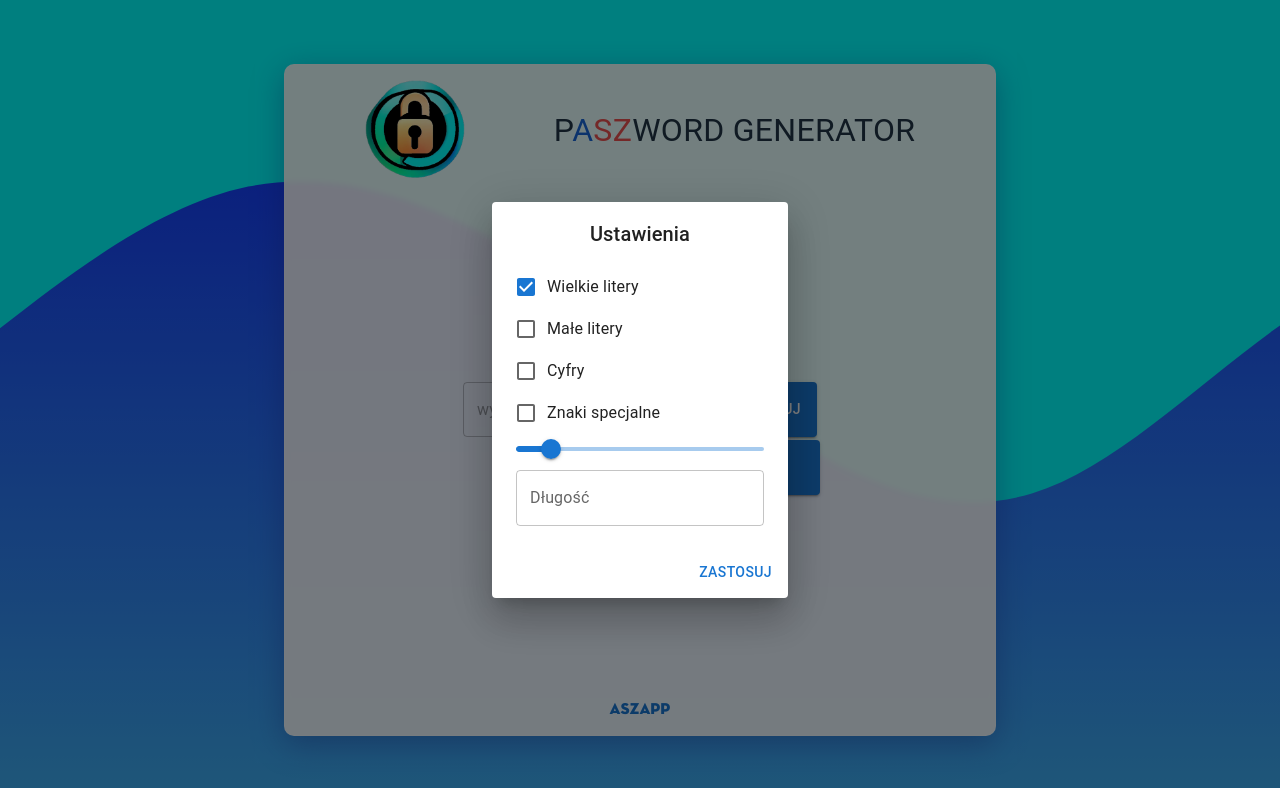
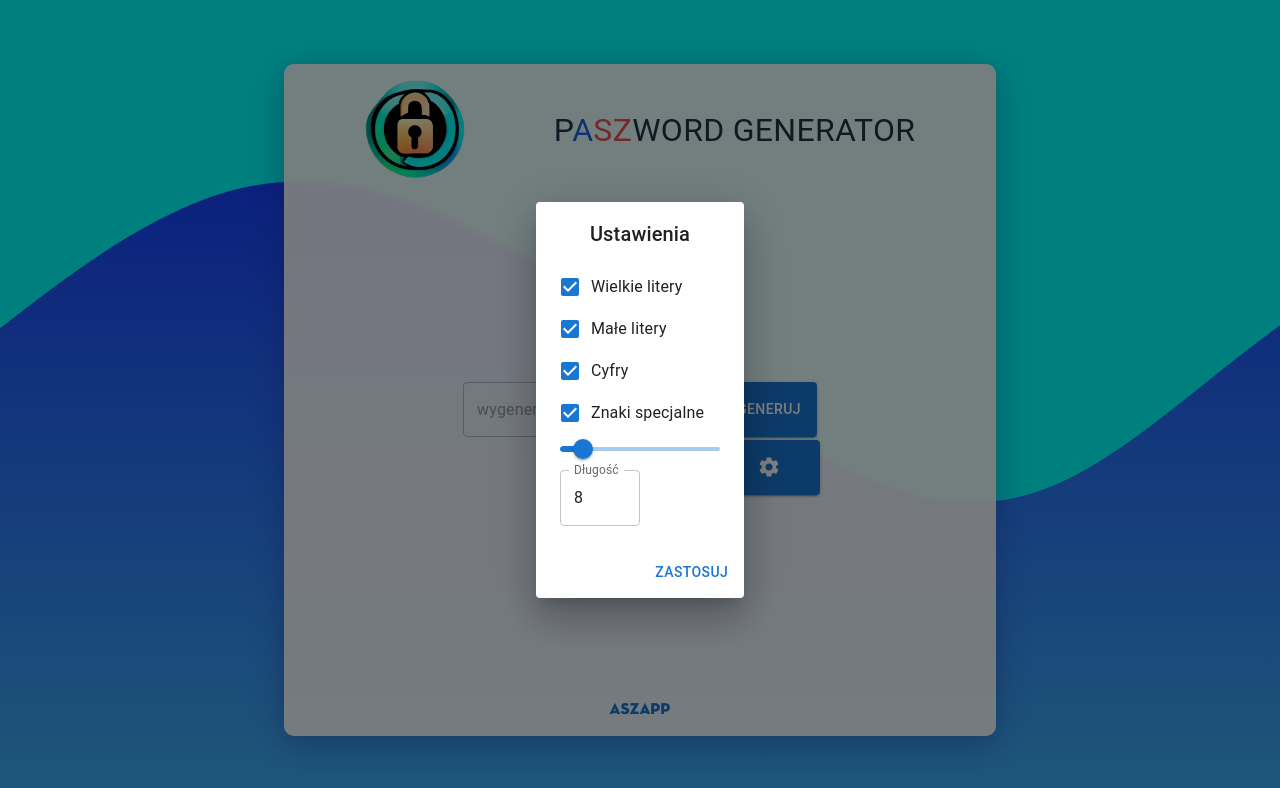
Before and after one commit to asztandar/pASZwordGenerator, a React (Vite) app in the folder pASZwordGenerator/: page / in a window 1280 px wide. Both pictures are taken after a click on the button 769 px from the left and 467 px from the top of the page. Shown: the top 788 px of the page. Built offline with nearby package versions, Linux system fonts and the light colour scheme.

Commit message:
fixed context

```diff
--- a/pASZwordGenerator/src/App.tsx
+++ b/pASZwordGenerator/src/App.tsx
@@ -13,13 +13,9 @@ import TextField from '@mui/material/TextField';
 import Button from '@mui/material/Button';
 import SettingsIcon from '@mui/icons-material/Settings';
 import ModalSettings from './modals/modalSettings';
-import SettingsContext, { defaultContext } from './utils/Context';
-import IContext from './interfaces/IContext';
+import { SettingsProvider } from './utils/Context';
 
 function App() {
-
-  const [settings, setSettings] = useState<IContext | any>(defaultContext)
-
 
   const [openModalSettings, setOpenModalSettings] = useState<boolean>(false);
 
@@ -28,7 +24,7 @@ function App() {
   };
 
   return (
-    <SettingsContext.Provider value={{settings, setSettings}}>
+    <SettingsProvider>
       <div className="pageWrapper">
         <Box className="containerBox">
           <Header>
@@ -82,7 +78,7 @@ function App() {
         </Box>
         <ModalSettings open={openModalSettings} close={setOpenModalSettings} />
       </div>
-     </SettingsContext.Provider>
+    </SettingsProvider>
   );
 }
 
--- a/pASZwordGenerator/src/modals/modalSettings.tsx
+++ b/pASZwordGenerator/src/modals/modalSettings.tsx
@@ -1,3 +1,4 @@
+/* eslint-disable @typescript-eslint/no-explicit-any */
 import Button from '@mui/material/Button';
 import Dialog from '@mui/material/Dialog';
 import DialogActions from '@mui/material/DialogActions';
@@ -10,45 +11,26 @@ import Slider from '@mui/material/Slider';
 import Box from '@mui/material/Box';
 import { TextField } from '@mui/material';
 import * as React from 'react';
-import SettingsContext from './../utils/Context';
+import { SettingsContext } from './../utils/Context';
+import { ChangeEvent } from 'react';
+
 
 const ModalSettings = ({open, close}: IModalSettings) => {
 
-  const context = React.useContext(SettingsContext);
-
-  console.log("settings1: ", context);
-
-  React.useEffect(() => {
-    console.log("settings: ", context);
-    context.setSettings((prevSettings: any) => ({
-      ...prevSettings,
-      settings: {
-        ...prevSettings.settings,
-        length: 99
-      }
-    }));
-    context.setSettings((prevSettings: any) => ({
-      ...prevSettings,
-      settings: {
-        ...prevSettings.settings,
-        digit: false
-      }
-    }));
-  }, []);
-  console.log("settings: ", context);
+  const { settings, updateSettings } = React.useContext(SettingsContext);
 
 
   return (
       <Dialog open={open} onClose={()=>close(false)} PaperProps={{className:'modalSettingsDialog'}}>
         <DialogTitle className='modalSettingsDialogTitle'>Ustawienia</DialogTitle>
         <DialogContent className='modalSettingsDialogContent'>
-            <FormControlLabel control={<Checkbox  checked={context.settings.settings.upperCase}/>} label="Wielkie litery" />
-            <FormControlLabel control={<Checkbox checked={context.settings.lowerCase}/>} label="Małe litery" />
-            <FormControlLabel control={<Checkbox checked={context.settings.digit}/>} label="Cyfry" />
-            <FormControlLabel control={<Checkbox checked={context.settings.special}/>} label="Znaki specjalne" />
+            <FormControlLabel control={<Checkbox onChange={()=>{updateSettings({ upperCase: !settings.upperCase });}}  checked={settings.upperCase}/>} label="Wielkie litery" />
+            <FormControlLabel control={<Checkbox onChange={()=>{updateSettings({ lowerCase: !settings.lowerCase });}} checked={settings.lowerCase}/>} label="Małe litery" />
+            <FormControlLabel control={<Checkbox onChange={()=>{updateSettings({ digit: !settings.digit });}} checked={settings.digit}/>} label="Cyfry" />
+            <FormControlLabel control={<Checkbox onChange={()=>{updateSettings({ special: !settings.special });}} checked={settings.special}/>} label="Znaki specjalne" />
             <Box>
-                <Slider defaultValue={8} min={4} max={32}  aria-label="Default" valueLabelDisplay="auto" />
-                <TextField label="Długość" value={null}/>
+                <Slider defaultValue={8} min={4} max={32} value={settings.length} onChange={(e:any)=>{updateSettings({length: e.target.value});}} aria-label="Default" valueLabelDisplay="auto" />
+                <TextField label="Długość" value={settings.length} sx={{width: 'clamp(70px, 80px, 100px)'}}/>
             </Box>
 
 
--- a/pASZwordGenerator/src/utils/Context.ts
+++ /dev/null
@@ -1,19 +0,0 @@
-/* eslint-disable @typescript-eslint/no-empty-function */
-import * as React from 'react';
-import IContext from '../interfaces/IContext';
-
-export const defaultContext = {
-  settings: {
-    length: 8,
-    upperCase: true,
-    lowerCase: true,
-    digit: true,
-    special: true,
-    darkmode: true
-  },
-  setSettings: () => {}
-};
-
-const SettingsContext = React.createContext<IContext>(defaultContext);
-
-export default SettingsContext;
--- /dev/null
+++ b/pASZwordGenerator/src/utils/Context.tsx
@@ -0,0 +1,51 @@
+/* eslint-disable @typescript-eslint/no-empty-function */
+import { createContext, useState } from 'react';
+
+type Settings = {
+  length: number;
+  lowerCase: boolean;
+  upperCase: boolean;
+  digit: boolean;
+  special: boolean;
+  darkmode: boolean;
+};
+
+type SettingsContextType = {
+  settings: Settings;
+  updateSettings: (updatedSettings: Partial<Settings>) => void;
+};
+
+const initialSettings: Settings = {
+  length: 8,
+  lowerCase: true,
+  upperCase: true,
+  digit: true,
+  special: true,
+  darkmode: false,
+};
+
+export const SettingsContext = createContext<SettingsContextType>({
+  settings: initialSettings,
+  updateSettings: () => {},
+});
+
+type SettingsProviderProps = {
+  children: React.ReactNode;
+};
+
+export const SettingsProvider: React.FC<SettingsProviderProps> = ({children}) => {
+  const [settings, setSettings] = useState<Settings>(initialSettings);
+
+  const updateSettings = (updatedSettings: Partial<Settings>) => {
+    setSettings((prevSettings) => ({
+      ...prevSettings,
+      ...updatedSettings,
+    }));
+  };
+
+  return (
+    <SettingsContext.Provider value={{ settings, updateSettings }}>
+      {children}
+    </SettingsContext.Provider>
+  );
+};
```
